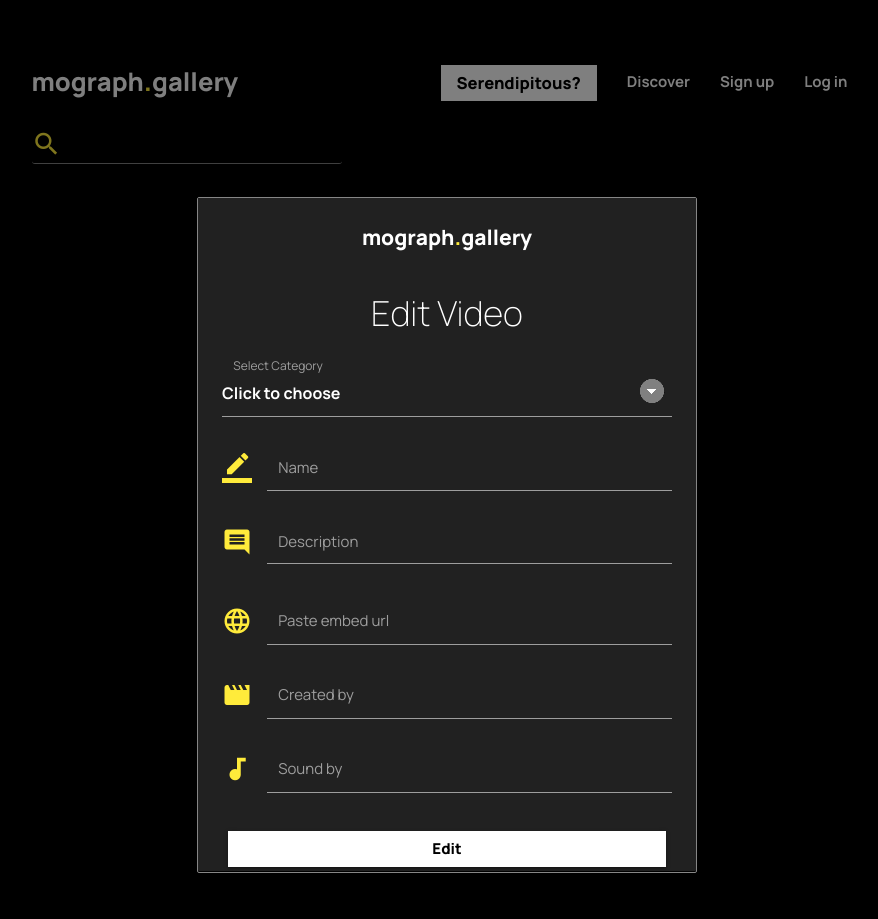
After one commit to Rexayo/mograph.gallery, a Flask app: template templates/edit_video.html in a window 1280 px wide. The commit adds this page. Shown: the top 919 px of the page, without its empty margins (193-1071 px from the left). Run offline with Flask 2, Linux system fonts and the light colour scheme; the template is opened without the code that fills it, so the values that code supplies are empty; some libraries are stand-ins or nearby versions.

Commit message:
Wire up video edit button

```diff
--- a/app.py
+++ b/app.py
@@ -126,6 +126,14 @@ def add_video():
     return render_template("add_video.html", categories=categories)
 
 
+@app.route("/edit_video/<video_id>", methods=["GET", "POST"])
+def edit_video(video_id):
+    video = mongo.db.videos.find_one({"_id": ObjectId(video_id)})
+    categories = mongo.db.categories.find().sort("category_name", 1)
+    return render_template("edit_video.html",
+                           video=video, categories=categories)
+
+
 if __name__ == "__main__":
     app.run(host=os.environ.get("IP"),
             port=int(os.environ.get("PORT")),
--- /dev/null
+++ b/templates/edit_video.html
@@ -0,0 +1,93 @@
+{% extends "base.html" %}
+{% block content%}
+
+<!-- Modal Structure -->
+    <form id="add-video-modal" class="modal s12 m2 offset-m5" method="POST" action="{{ url_for('edit_video', video_id=video._id)}}">
+        <div class="modal-content grey darken-4">
+            <div class="row center-align"><a href="{{ url_for('get_videos')}}"
+                    class="brand-logo extra-bold center-align white-text" id="modal-header">mograph<span
+                        class="logo-dot">.</span>gallery</a></div>
+            <div class="row white-text center-align extra-bold" id="modal-tagline">Edit Video</div>
+            <section>
+                <!-- flash messages -->
+                {% with messages = get_flashed_messages() %}
+                    {% if messages %}
+                        {% for message in messages%}
+                            <div class="row flashes">
+                                <h6 class="center-align yellow-text">{{ message }}</h6>
+                            </div>
+                        {% endfor %}
+                    {% endif %}
+                {% endwith %}
+            </section>
+            <div class="video-info">
+                <!-- video-category-selection -->
+                <div class="row">
+                    <div class="input-field col s12">
+                        <select id="category_name" name="category_name" class="validate" required>
+                            <option value="" disabled selected >Click to choose </option>
+                            {% for category in categories %}
+                            <option value="{{ category.category_name }}">{{ category.category_name }}</option>
+                            {% endfor %}
+                        </select>
+                        <label for="category_name">Select Category</label>
+                    </div>
+                </div>
+                <!-- video-name -->
+                <div class="row">
+                    <div class="input-field col s12">
+                        <i class="material-icons prefix yellow-text">border_color</i>
+                        <input id="video_name" name="video_name" minlength="5" maxlength="20"  type="text"
+                            class="validate white-text" required>
+                        <label for="video_name">Name</label>
+                    </div>
+                </div>
+                <!-- video-description -->
+                <div class="row">
+                    <div class="input-field col s12 ">
+                        <i class="material-icons prefix yellow-text">comment</i>
+                        <textarea id="video_description" name="video_description" minlength="5" maxlength="300"
+                            class="validate white-text materialize-textarea" required></textarea>
+                        <label for="video_description">Description</label>
+                    </div>
+                </div>
+                <!-- video-embed-url -->
+                <div class="row">
+                    <div class="input-field col s12 ">
+                        <i class="material-icons prefix yellow-text">language</i>
+                        <input id="video-embed-url" name="video_embed_url" minlength="5" maxlength="60" type="url"
+                            class="validate white-text" required>
+                        <label for="video-embed-url">Paste embed url</label>
+                    </div>
+                </div>
+                <!-- video-created-by -->
+                <div class="row">
+                    <div class="input-field col s12 ">
+                        <i class="material-icons prefix yellow-text">movie_creation</i>
+                        <input id="created_by" name="created_by" minlength="5" maxlength="30" type="text"
+                            class="validate white-text" required>
+                        <label for="created_by">Created by</label>
+                    </div>
+                </div>
+                <!-- video-sound-by -->
+                <div class="row">
+                    <div class="input-field col s12 ">
+                        <i class="material-icons prefix yellow-text">audiotrack</i>
+                        <input id="sound_by" name="sound_by" minlength="5" maxlength="30" type="text"
+                            class="validate white-text" required>
+                        <label for="sound_by">Sound by</label>
+                    </div>
+                </div>
+
+            </div>
+            <!-- log in -->
+            <div class="row center-align grey darken-4 add-video-modal-footer modal-footer">
+                <button type="submit" href="{{ url_for('edit_video', video_id=video._id)}}" id="add-video-modal-footer" class=" waves-effect waves-green btn s12 offset-s1 col extra-bold">Edit</button>
+                <!-- <a href="#" class=" waves-effect waves-green btn s4 offset-s1 right col extra-bold">Cancel</a> -->
+            </div>
+
+        </div>
+
+    </form>
+
+{% endblock %}
--- a/templates/profile.html
+++ b/templates/profile.html
@@ -42,7 +42,7 @@
                                         {{ my_videos[ind].category_name }}
                                     </div>
                                     <div class="description-trigger">
-                                        <a href="" class="grey edit grey darken-2">Edit</a>
+                                        <a href="{{ url_for('edit_video', video_id=my_videos[ind]._id)}}" class="grey edit grey darken-2">Edit</a>
                                         <a href="" class="grey edit grey darken-2">Done</a>
                                         <a href="#" class="video-controls" id="{{ loop.index + num }}">Show video
                                             controls</a>
```
